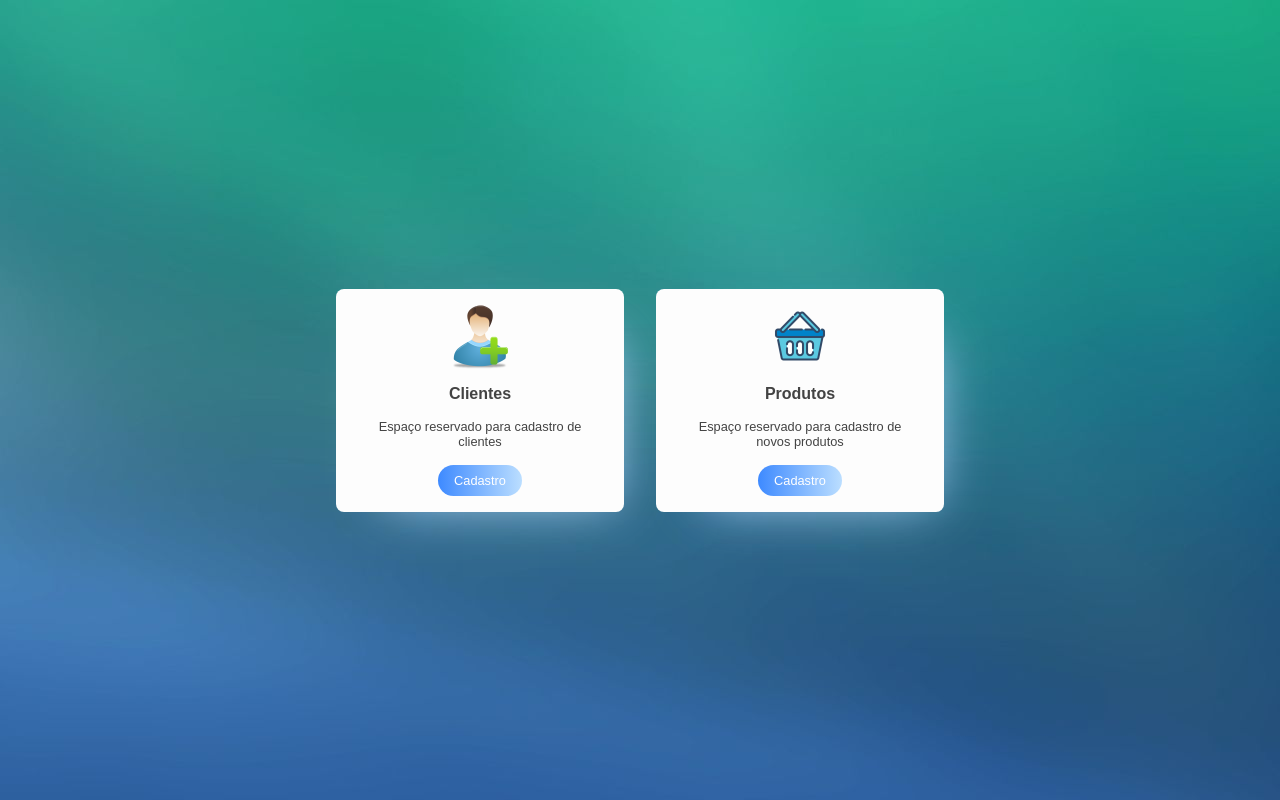
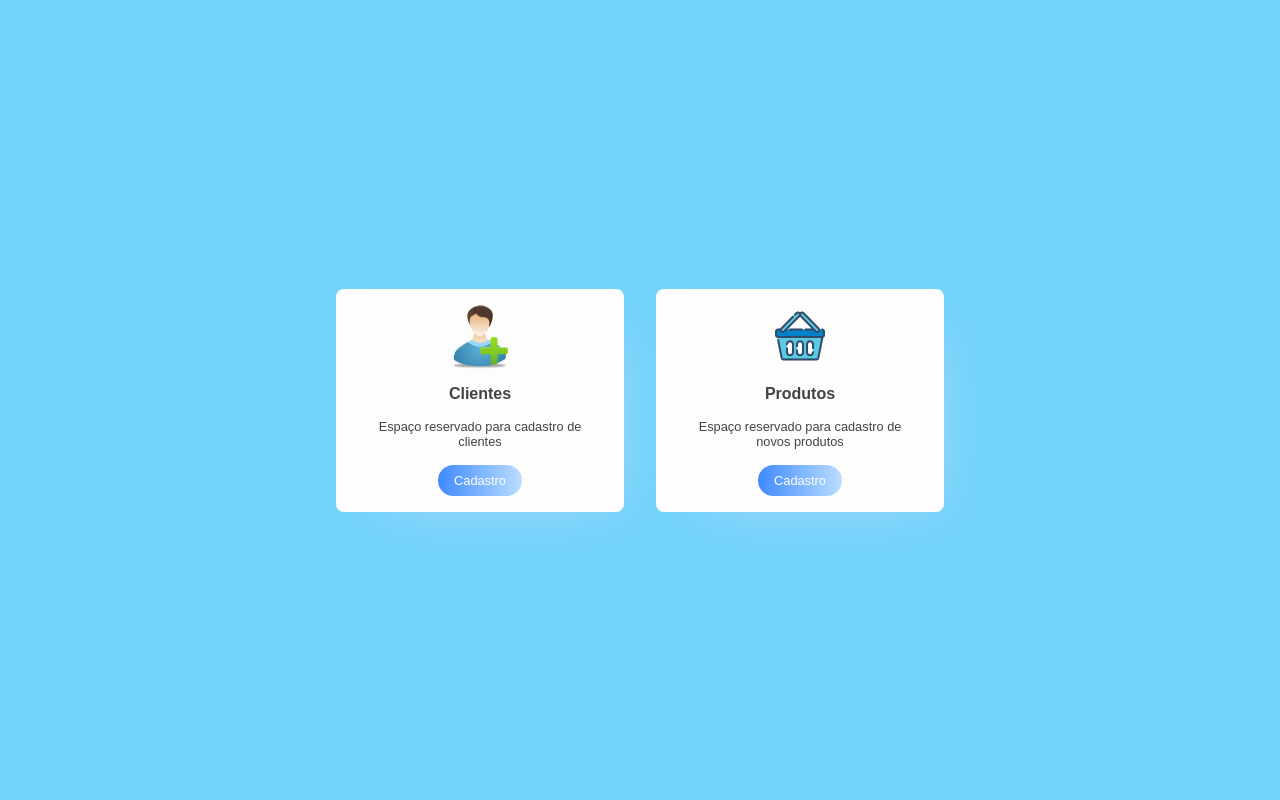
Before and after one commit to L-edu/Gama2, a plain HTML site: page Ecommerce/index.html in a window 1280 px wide. Drawn offline with Linux system fonts and the light colour scheme.

Commit message:
Ajuste de cor

```diff
--- a/Ecommerce/style.css
+++ b/Ecommerce/style.css
@@ -5,7 +5,7 @@
     box-sizing: border-box;
 }
 body{
-    background: url(/Gama2/Ecommerce/image/lightgroud.jpg)center no-repeat;
+    background: rgb(114, 211, 250);
     height: 100vh;
     width: 100%;
     display: flex;
--- a/Ecommerce/style2.css
+++ b/Ecommerce/style2.css
@@ -5,7 +5,7 @@
     box-sizing: border-box;
 }
 body{
-    background: url(/Gama2/Ecommerce/image/lightgroud.jpg)center no-repeat;
+    background: rgb(114, 211, 250);
     height: 100vh;
     width: 100%;
     display: flex;
```
